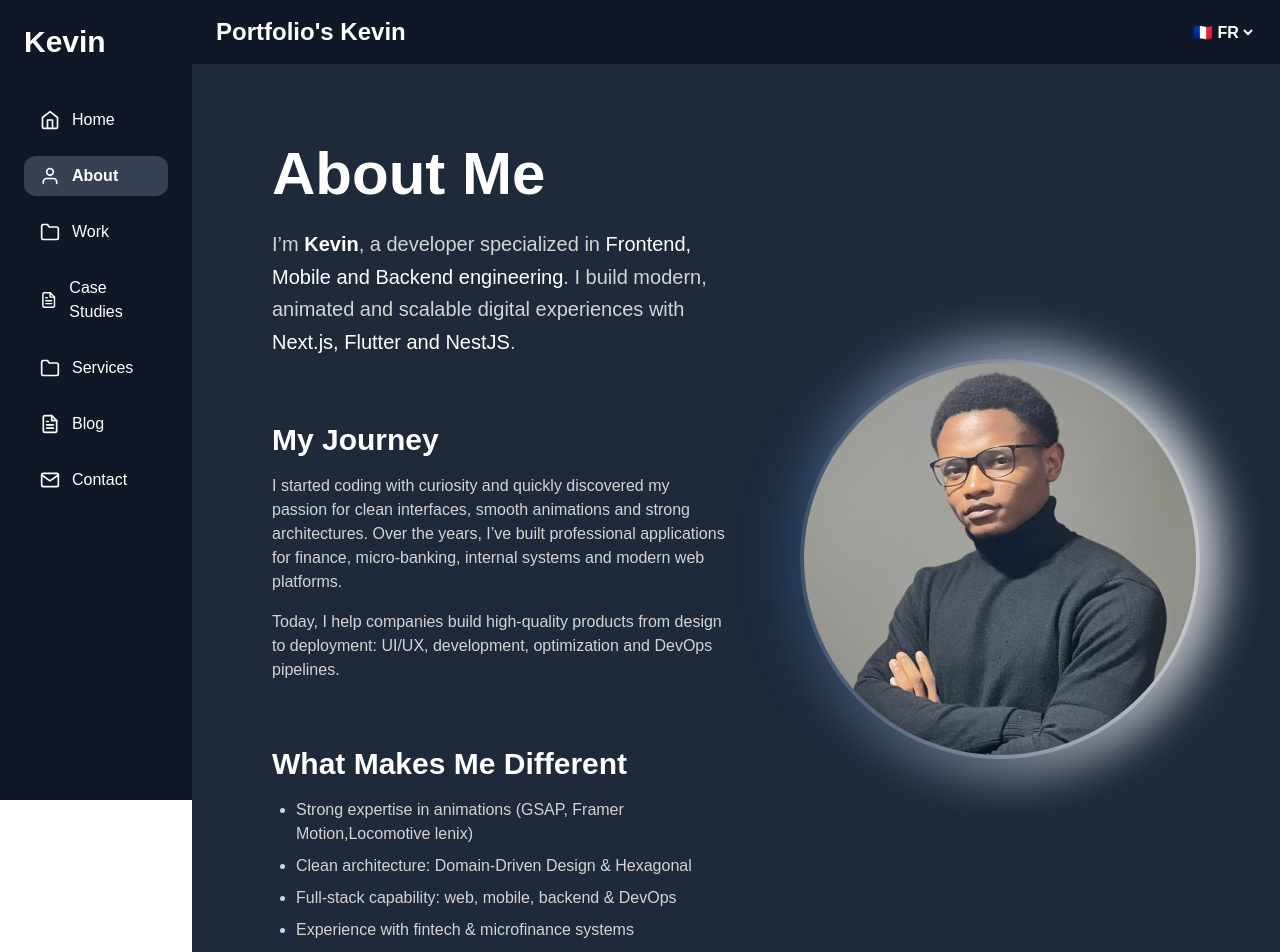
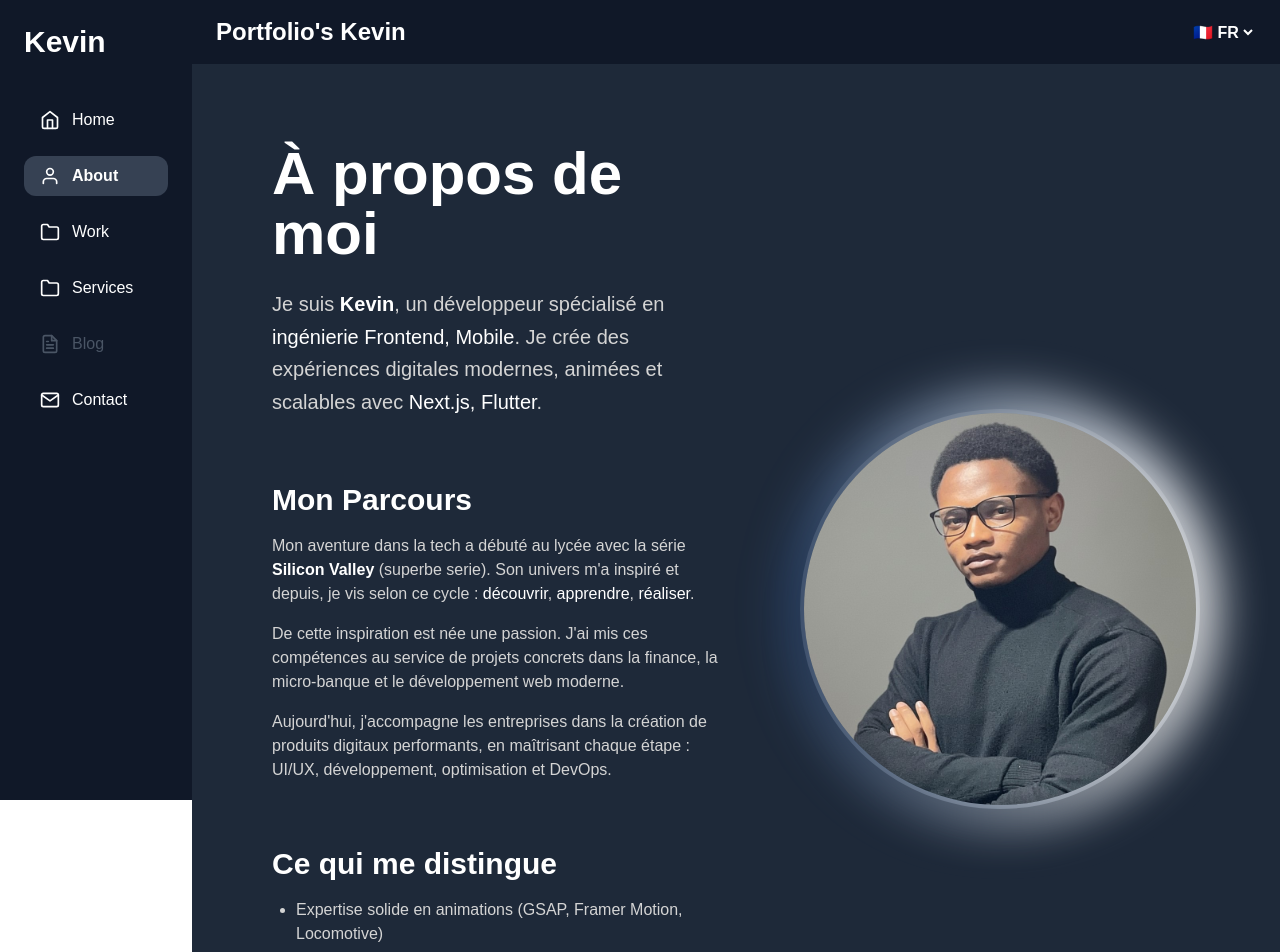
Before and after one commit to Balzer237/portfolio, a Next.js app: page /en/me/about in a window 1280 px wide. Shown: the top 952 px of the page. Built offline with nearby package versions, Linux system fonts and the light colour scheme.

Commit message:
end project

```diff
--- a/src/app/[locale]/me/about/page.tsx
+++ b/src/app/[locale]/me/about/page.tsx
@@ -8,46 +8,49 @@ export default function AboutPage() {
       {/* Introduction */}
 
      <div>
-        <div className="flex flex-col-reverse lg:flex-row ">
+        <div className="flex flex-col-reverse lg:flex-row">
             <div>
                 <section className="max-w-4xl">
-                <h1 className="text-4xl md:text-6xl font-bold mb-6">About Me</h1>
+                <h1 className="text-4xl md:text-6xl font-bold mb-6">À propos de moi</h1>
                 <p className="text-lg md:text-xl text-neutral-300 leading-relaxed">
-                I’m <span className="text-white font-semibold">Kevin</span>, a developer specialized in
-                <span className="text-white"> Frontend, Mobile and Backend engineering</span>. I build
-                modern, animated and scalable digital experiences with <span className="text-white">Next.js, Flutter and NestJS</span>.
+                    Je suis <span className="text-white font-semibold">Kevin</span>, un développeur spécialisé en
+                    <span className="text-white"> ingénierie Frontend, Mobile</span>. Je crée
+                    des expériences digitales modernes, animées et scalables avec <span className="text-white">Next.js, Flutter</span>.
                 </p>
                 </section>
 
-            {/* Story */}
+                {/* Histoire */}
                 <section className="mt-16 max-w-4xl space-y-4">
-                <h2 className="text-3xl font-semibold">My Journey</h2>
+                    <h2 className="text-3xl font-semibold">Mon Parcours</h2>
                     <p className="text-neutral-300">
-                I started coding with curiosity and quickly discovered my passion for clean interfaces,
-                smooth animations and strong architectures. Over the years, I’ve built professional
-                applications for finance, micro‑banking, internal systems and modern web platforms.
+                        Mon aventure dans la tech a débuté au lycée avec la série <span className="text-white font-semibold">Silicon Valley</span> (superbe serie).
+                        Son univers m'a inspiré et depuis, je vis selon ce cycle : <span className="text-white">découvrir</span>,
+                        <span className="text-white"> apprendre</span>, <span className="text-white">réaliser</span>.
                     </p>
                     <p className="text-neutral-300">
-                Today, I help companies build high‑quality products from design to deployment: UI/UX,
-                development, optimization and DevOps pipelines.
+                        De cette inspiration est née une passion. J'ai mis ces compétences au service de projets concrets dans la finance,
+                        la micro‑banque et le développement web moderne.
+                    </p>
+                    <p className="text-neutral-300">
+                        Aujourd'hui, j'accompagne les entreprises dans la création de produits digitaux performants,
+                        en maîtrisant chaque étape : UI/UX, développement, optimisation et DevOps.
                     </p>
                     </section>
 
-            {/* Differentiators */}
+                {/* Différenciateurs */}
                 <section className="mt-16 max-w-4xl">
-                <h2 className="text-3xl font-semibold mb-4">What Makes Me Different</h2>
+                <h2 className="text-3xl font-semibold mb-4">Ce qui me distingue</h2>
                 <ul className="list-disc ml-6 space-y-2 text-neutral-300">
-                <li>Strong expertise in animations (GSAP, Framer Motion,Locomotive lenix)</li>
-                <li>Clean architecture: Domain‑Driven Design & Hexagonal</li>
-                <li>Full‑stack capability: web, mobile, backend & DevOps</li>
-                <li>Experience with fintech & microfinance systems</li>
-                <li>High‑quality, maintainable and scalable code</li>
+                    <li>Expertise solide en animations (GSAP, Framer Motion, Locomotive)</li>
+                    <li>Architecture propre : Domain‑Driven Design & Hexagonale</li>
+                    <li>Capacité full‑stack : web, mobile & DevOps</li>
+                    <li>Expérience avec les systèmes fintech & microfinance</li>
+                    <li>Code de haute qualité, maintenable et scalable</li>
                 </ul>
                 </section>
             </div>
 
-            <div className="w-full  flex items-center justify-end">
-
+  <div className="w-full flex items-center justify-end">
     <div className="relative">
       <div className="absolute -inset-4 bg-gradient-to-r from-blue-500/20 to-white rounded-full blur-xl"></div>
       <motion.img
@@ -57,8 +60,6 @@ export default function AboutPage() {
         className="relative w-40 h-40 md:w-100 md:h-100 rounded-full object-cover border-4 border-white/10 shadow-2xl"
       />
     </div>
-
-
   </div>
 </div>
 
@@ -66,8 +67,6 @@ export default function AboutPage() {
 
       {/* Tech Stack */}
       <section className="mt-20">
-        <h2 className="text-3xl font-semibold mb-8">Technical Stack</h2>
-
        <SkillsTech/>
       </section>
 
--- a/src/app/[locale]/me/work/page.tsx
+++ b/src/app/[locale]/me/work/page.tsx
@@ -52,9 +52,10 @@ const projects = [
 export default function WorkPage() {
   return (
     <div className="min-h-screen text-white p-6 max-w-7xl mx-auto">
-        <div className='w-full flex lg:flex-row-reverse  justify-around'>
+        <div className='w-full flex flex-col justify-center items-center lg:flex-row-reverse  justify-around'>
           <div className="relative">
-          <div className="absolute -inset-4 bg-gradient-to-r from-blue-500/20 to-white rounded-full blur-xl"></div>
+            <div className="absolute -inset-4 bg-gradient-to-r from-blue-500/20 to-white rounded-full blur-xl">
+            </div>
               <motion.img
                 layoutId="profil"
                 src="/images/me.jpeg"
--- a/src/app/_components/sideBar.tsx
+++ b/src/app/_components/sideBar.tsx
@@ -16,20 +16,19 @@ const NAV_ITEMS = [
   { label: "Home", href: "/me", icon: FiHome },
   { label: "About", href: "/me/about", icon: FiUser },
   { label: "Work", href: "/me/work", icon: FiFolder },
-  { label: "Case Studies", href: "/case-studies", icon: FiFileText },
   { label: "Services", href: "/me/services", icon: FiFolder },
-  { label: "Blog", href: "/blog", icon: FiFileText },
+  { label: "Blog", href: "/blog", icon: FiFileText ,active:false},
   { label: "Contact", href: "/me/contact", icon: FiMail },
 ];
 
-function NavItem({ href, icon: Icon, label, active, onClick }) {
+function NavItem({ href, icon: Icon, label, active, onClick,canClick=true }) {
 
   return (
     <Link
-      href={href}
-      onClick={onClick}
+      href={canClick?href:''}
+      onClick={canClick&&onClick}
       className={`flex items-center gap-3 px-4 py-2 rounded-xl transition-all
-        ${active ? "bg-gray-700 font-semibold" : "hover:bg-gray-800"}`
+        ${active ? "bg-gray-700 font-semibold" :canClick? "hover:bg-gray-800":"text-gray-600"}`
       }
     >
       <Icon className="text-xl" />
@@ -58,6 +57,7 @@ const {t}=useTranslation()
         icon={item.icon}
         active={pathname === `/${locale}${item.href}`}
         onClick={onClick}
+        canClick={item.active??true}
       />
     ));
   return (
```
Lines whose indentation alone changed are shown as unchanged.
